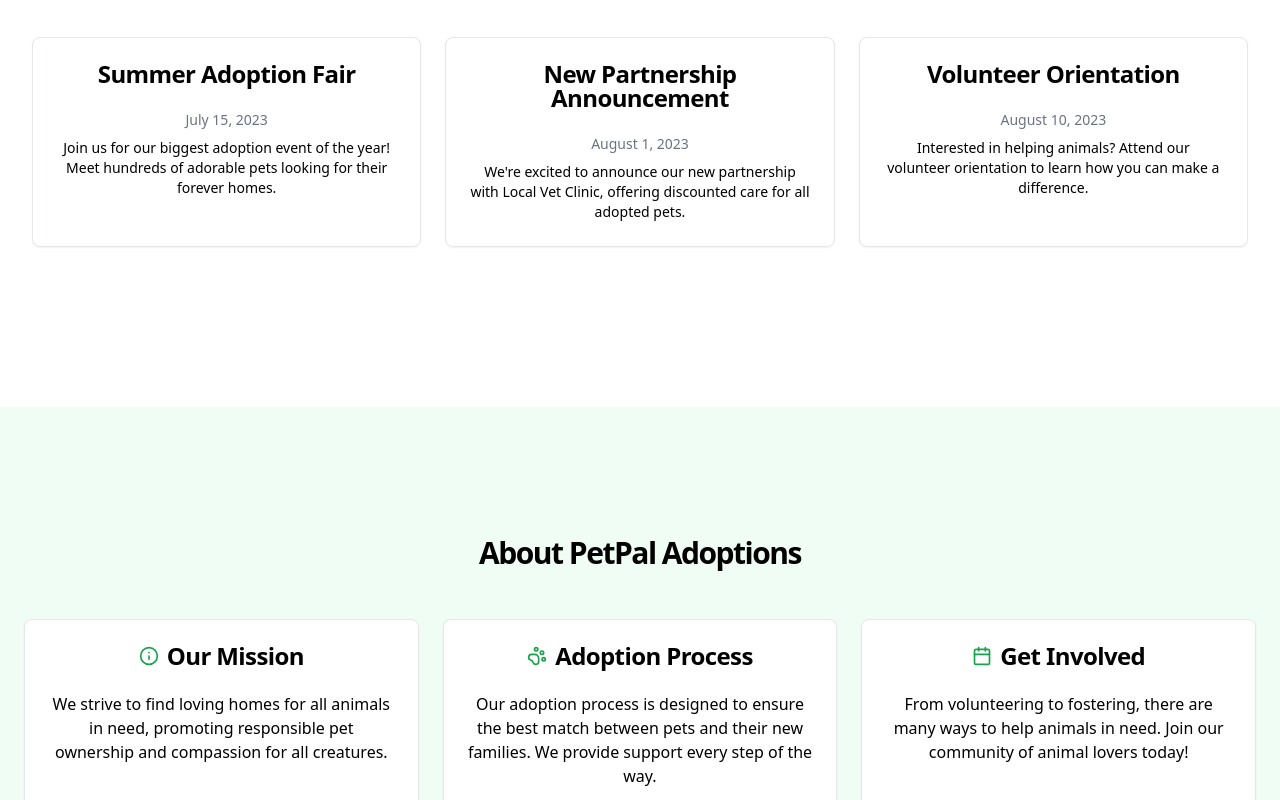
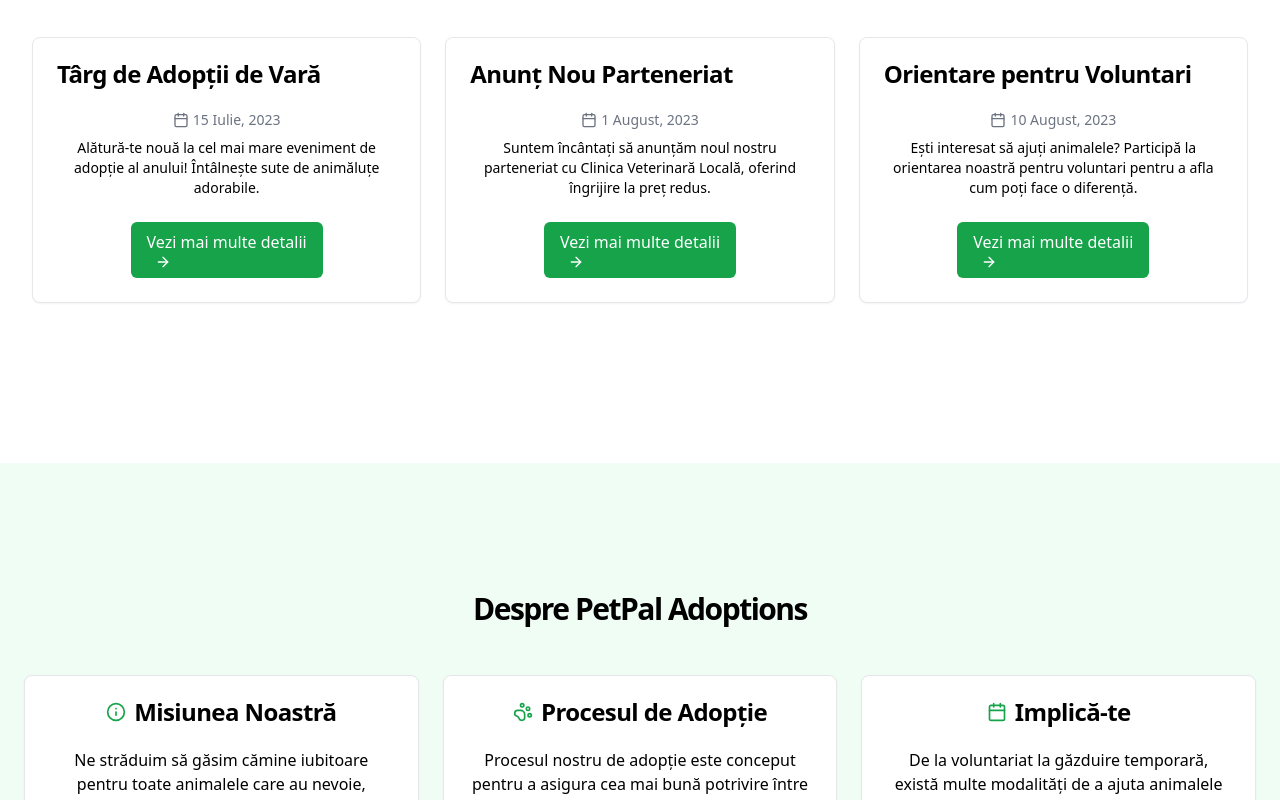
Before and after one commit to cristinaa-maria/smartPetAdoptionPlatform, a React (Create React App) app in the folder animals-shelter-app/: page /home in a window 1280 px wide. Shown: the part 580-1380 px from the top of the page. Built offline with nearby package versions, Linux system fonts and the light colour scheme.

Commit message:
Front end work

```diff
--- a/animals-shelter-app/src/components/community.js
+++ b/animals-shelter-app/src/components/community.js
@@ -1,4 +1,3 @@
-"use client"
 
 import { useState, useEffect, useRef } from "react"
 import { PawPrint, Heart, MessageCircle, Share2, LogOut, MoreVertical, Edit, Trash, Flag, X } from "lucide-react"
@@ -61,6 +60,36 @@
     )
 }
 
+// Post tag component
+const PostTag = ({ type }) => {
+    const tagStyles = {
+        eveniment: "bg-blue-100 text-blue-800",
+        voluntariat: "bg-green-100 text-green-800",
+        actualizare: "bg-amber-100 text-amber-800",
+    }
+
+    const style = tagStyles[type] || "bg-gray-100 text-gray-800"
+
+    return (
+        <span className={`text-xs font-medium px-2 py-1 rounded-full ${style}`}>
+      {type.charAt(0).toUpperCase() + type.slice(1)}
+    </span>
+    )
+}
+
+// Add this function after the PostTag component and before initialPosts
+const getPlaceholderByTag = (tag) => {
+    switch (tag) {
+        case "voluntariat":
+            return "Cu ce ai nevoie de ajutor azi?"
+        case "eveniment":
+            return "La ce evenimente ne invită animalutele azi?"
+        case "actualizare":
+        default:
+            return "Ce mai face animăluțul tău?"
+    }
+}
+
 const initialPosts = [
     {
         id: 1,
@@ -71,6 +100,7 @@
         comments: 3,
         timestamp: "2 hours ago",
         userId: "user123", // Adding a userId for testing
+        tag: "actualizare", // Adding a tag
     },
     {
         id: 2,
@@ -81,6 +111,7 @@
         comments: 2,
         timestamp: "5 hours ago",
         userId: "user456",
+        tag: "eveniment", // Adding a tag
     },
 ]
 
@@ -95,7 +126,7 @@
             return initialPosts
         }
     })
-    const [newPost, setNewPost] = useState({ content: "", image: "" })
+    const [newPost, setNewPost] = useState({ content: "", image: "", tag: "actualizare" })
     const [imagePreview, setImagePreview] = useState(null)
     const [currentUserId, setCurrentUserId] = useState("user123")
     const [currentUserName, setCurrentUserName] = useState("Nume generic")
@@ -105,15 +136,20 @@
     const [isEditDialogOpen, setIsEditDialogOpen] = useState(false)
     const [editedContent, setEditedContent] = useState("")
     const [editedImage, setEditedImage] = useState("")
+    const [editedTag, setEditedTag] = useState("")
     const [editImagePreview, setEditImagePreview] = useState(null)
     const [isReportDialogOpen, setIsReportDialogOpen] = useState(false)
     const [reportReason, setReportReason] = useState("")
     const [reportedPostId, setReportedPostId] = useState(null)
+    const [expandedImage, setExpandedImage] = useState(null)
 
     const fileInputRef = useRef(null)
     const editFileInputRef = useRef(null)
 
     const API_BASE_URL = "http://localhost:8083"
+
+    // Available tags
+    const availableTags = ["actualizare", "eveniment", "voluntariat"]
 
     // Save posts to localStorage whenever they change
     useEffect(() => {
@@ -252,9 +288,10 @@
                 comments: 0,
                 timestamp: "Just now",
                 userId: currentUserId,
+                tag: newPost.tag,
             }
             setPosts([post, ...posts])
-            setNewPost({ content: "", image: "" })
+            setNewPost({ content: "", image: "", tag: "actualizare" })
             setImagePreview(null)
             if (fileInputRef.current) {
                 fileInputRef.current.value = ""
@@ -270,6 +307,7 @@
         setEditingPost(post)
         setEditedContent(post.content)
         setEditedImage(post.image || "")
+        setEditedTag(post.tag || "actualizare")
         setEditImagePreview(post.image || null)
         setIsEditDialogOpen(true)
     }
@@ -283,6 +321,7 @@
                             ...post,
                             content: editedContent,
                             image: editedImage,
+                            tag: editedTag,
                             edited: true,
                         }
                         : post,
@@ -326,8 +365,8 @@
     }
 
     return (
-        <div className="min-h-screen bg-white-100">
-            <header className="border-b">
+        <div className="min-h-screen bg-gray-50">
+            <header className="border-b bg-white">
                 <div className="container flex h-16 items-center justify-between px-4">
                     <a href="/public" className="flex items-center gap-2">
                         <PawPrint className="h-6 w-6 text-green-600" />
@@ -362,7 +401,7 @@
                     </nav>
                 </div>
             </header>
-            <main className="container mx-auto py-8 px-4">
+            <main className="container mx-auto py-8 px-4 max-w-2xl">
                 {error && <div className="bg-red-100 border border-red-400 text-red-700 px-4 py-3 rounded mb-4">{error}</div>}
 
                 <div className="mb-8 bg-white rounded-lg shadow p-6">
@@ -371,11 +410,31 @@
 
                     <form onSubmit={handlePostSubmit}>
                         <Textarea
-                            placeholder="Ce mai face animăluțul tău?"
+                            placeholder={getPlaceholderByTag(newPost.tag)}
                             value={newPost.content}
                             onChange={(e) => setNewPost({ ...newPost, content: e.target.value })}
                             className="mb-4"
                         />
+
+                        <div className="mb-4">
+                            <Label htmlFor="post-tag" className="block mb-2">
+                                Tip postare
+                            </Label>
+                            <div className="flex gap-2 mb-4">
+                                {availableTags.map((tag) => (
+                                    <button
+                                        key={tag}
+                                        type="button"
+                                        className={`px-3 py-1 rounded-full text-sm ${
+                                            newPost.tag === tag ? "bg-green-600 text-white" : "bg-gray-200 text-gray-800 hover:bg-gray-300"
+                                        }`}
+                                        onClick={() => setNewPost({ ...newPost, tag })}
+                                    >
+                                        {tag.charAt(0).toUpperCase() + tag.slice(1)}
+                                    </button>
+                                ))}
+                            </div>
+                        </div>
 
                         <div className="mb-4">
                             <Label htmlFor="image-upload">Imagine</Label>
@@ -416,11 +475,14 @@
                 </div>
 
                 {posts.map((post) => (
-                    <div key={post.id} className="mb-6 bg-white rounded-lg shadow overflow-hidden">
+                    <div key={post.id} className="mb-4 bg-white rounded-lg shadow overflow-hidden">
                         <div className="p-4">
                             <div className="flex justify-between items-start mb-3">
                                 <div>
-                                    <h3 className="font-bold">{post.author}</h3>
+                                    <div className="flex items-center gap-2 mb-1">
+                                        <h3 className="font-bold">{post.author}</h3>
+                                        {post.tag && <PostTag type={post.tag} />}
+                                    </div>
                                     <p className="text-sm text-gray-500">
                                         {post.timestamp} {post.edited && <span className="italic">(editat)</span>}
                                     </p>
@@ -446,11 +508,18 @@
                                     </DropdownMenuItem>
                                 </CustomDropdownMenu>
                             </div>
-                            <p className="mb-4">{post.content}</p>
+                            <p className="mb-3">{post.content}</p>
                             {post.image && (
-                                <img src={post.image || "/placeholder.svg"} alt="Post" className="w-full rounded-lg mb-3" />
+                                <div className="mb-3 rounded-lg overflow-hidden" style={{ maxHeight: "350px" }}>
+                                    <img
+                                        src={post.image || "/placeholder.svg"}
+                                        alt="Post"
+                                        className="w-full h-full object-cover cursor-pointer"
+                                        onClick={() => setExpandedImage(post.image)}
+                                    />
+                                </div>
                             )}
-                            <div className="flex justify-between mt-4">
+                            <div className="flex justify-between mt-2 pt-2 border-t">
                                 <button
                                     className="flex items-center text-gray-700 hover:text-green-600"
                                     onClick={() => handleLike(post.id)}
@@ -495,11 +564,31 @@
                 }
             >
                 <Textarea
-                    placeholder="Ce mai face animăluțul tău?"
+                    placeholder={getPlaceholderByTag(editedTag)}
                     value={editedContent}
                     onChange={(e) => setEditedContent(e.target.value)}
                     className="mb-4"
                 />
+
+                <div className="mb-4">
+                    <Label htmlFor="edit-post-tag" className="block mb-2">
+                        Tip postare
+                    </Label>
+                    <div className="flex gap-2 mb-4">
+                        {availableTags.map((tag) => (
+                            <button
+                                key={tag}
+                                type="button"
+                                className={`px-3 py-1 rounded-full text-sm ${
+                                    editedTag === tag ? "bg-green-600 text-white" : "bg-gray-200 text-gray-800 hover:bg-gray-300"
+                                }`}
+                                onClick={() => setEditedTag(tag)}
+                            >
+                                {tag.charAt(0).toUpperCase() + tag.slice(1)}
+                            </button>
+                        ))}
+                    </div>
+                </div>
 
                 <div className="mb-4">
                     <Label htmlFor="edit-image-upload">Imagine</Label>
@@ -559,6 +648,28 @@
                     className="mb-4"
                 />
             </Dialog>
+
+            {/* Image Expanded View */}
+            {expandedImage && (
+                <div
+                    className="fixed inset-0 bg-black bg-opacity-80 flex items-center justify-center z-50"
+                    onClick={() => setExpandedImage(null)}
+                >
+                    <div className="relative max-w-4xl max-h-screen p-4">
+                        <button
+                            onClick={() => setExpandedImage(null)}
+                            className="absolute top-2 right-2 bg-black bg-opacity-50 rounded-full p-2 text-white hover:bg-opacity-70"
+                        >
+                            <X size={24} />
+                        </button>
+                        <img
+                            src={expandedImage || "/placeholder.svg"}
+                            alt="Expanded view"
+                            className="max-w-full max-h-[90vh] object-contain"
+                        />
+                    </div>
+                </div>
+            )}
         </div>
     )
 }
--- a/animals-shelter-app/src/components/home.js
+++ b/animals-shelter-app/src/components/home.js
@@ -1,8 +1,7 @@
-"use client"
 
 import Button from "./ui/Button"
-import { Card, CardContent, CardHeader, CardTitle } from "./ui/Card"
-import { PawPrint, Calendar, Info, LogOut } from "lucide-react"
+import { Card, CardContent, CardHeader, CardTitle, CardFooter } from "./ui/Card"
+import { PawPrint, Calendar, Info, LogOut, ArrowRight } from "lucide-react"
 
 export default function Homepage() {
     return (
@@ -33,7 +32,7 @@
                             className="flex items-center gap-1 text-sm font-medium text-red-600 hover:text-red-700 transition-colors ml-2"
                             onClick={() => {
                                 console.log("Logging out")
-                                window.location.href = "/login";
+                                window.location.href = "/login"
                             }}
                         >
                             <LogOut className="h-4 w-4" />
@@ -65,32 +64,48 @@
                         <div className="grid gap-6 md:grid-cols-2 lg:grid-cols-3">
                             {[
                                 {
-                                    title: "Summer Adoption Fair",
-                                    date: "July 15, 2023",
+                                    id: "event-1",
+                                    title: "Târg de Adopții de Vară",
+                                    date: "15 Iulie, 2023",
                                     description:
-                                        "Join us for our biggest adoption event of the year! Meet hundreds of adorable pets looking for their forever homes.",
+                                        "Alătură-te nouă la cel mai mare eveniment de adopție al anului! Întâlnește sute de animăluțe adorabile.",
                                 },
                                 {
-                                    title: "New Partnership Announcement",
-                                    date: "August 1, 2023",
+                                    id: "event-2",
+                                    title: "Anunț Nou Parteneriat",
+                                    date: "1 August, 2023",
                                     description:
-                                        "We're excited to announce our new partnership with Local Vet Clinic, offering discounted care for all adopted pets.",
+                                        "Suntem încântați să anunțăm noul nostru parteneriat cu Clinica Veterinară Locală, oferind îngrijire la preț redus.",
                                 },
                                 {
-                                    title: "Volunteer Orientation",
-                                    date: "August 10, 2023",
+                                    id: "event-3",
+                                    title: "Orientare pentru Voluntari",
+                                    date: "10 August, 2023",
                                     description:
-                                        "Interested in helping animals? Attend our volunteer orientation to learn how you can make a difference.",
+                                        "Ești interesat să ajuți animalele? Participă la orientarea noastră pentru voluntari pentru a afla cum poți face o diferență.",
                                 },
                             ].map((event, index) => (
-                                <Card key={index} className="text-center">
+                                <Card key={index} className="flex flex-col h-full">
                                     <CardHeader>
                                         <CardTitle>{event.title}</CardTitle>
                                     </CardHeader>
-                                    <CardContent className="text-center">
-                                        <p className="text-sm text-gray-500 mb-2">{event.date}</p>
+                                    <CardContent className="text-center flex-grow">
+                                        <p className="text-sm text-gray-500 mb-2 flex items-center justify-center">
+                                            <Calendar className="h-4 w-4 mr-1" />
+                                            {event.date}
+                                        </p>
                                         <p className="text-sm">{event.description}</p>
                                     </CardContent>
+                                    <CardFooter className="pt-0 flex justify-center">
+                                        <Button
+                                            variant="outline"
+                                            className="text-green-600 hover:text-green-700 hover:bg-green-50 border-green-200"
+                                            onClick={() => (window.location.href = `/events/${event.id}`)}
+                                        >
+                                            Vezi mai multe detalii
+                                            <ArrowRight className="h-4 w-4 ml-2" />
+                                        </Button>
+                                    </CardFooter>
                                 </Card>
                             ))}
                         </div>
@@ -98,19 +113,19 @@
                 </section>
                 <section className="w-full py-12 md:py-24 lg:py-32 bg-green-50 flex items-center justify-center">
                     <div className="container px-4 md:px-6">
-                        <h2 className="text-3xl font-bold tracking-tighter text-center mb-12">About PetPal Adoptions</h2>
+                        <h2 className="text-3xl font-bold tracking-tighter text-center mb-12">Despre PetPal Adoptions</h2>
                         <div className="grid gap-6 md:grid-cols-2 lg:grid-cols-3">
                             <Card className="text-center">
                                 <CardHeader>
                                     <CardTitle className="flex items-center gap-2 justify-center">
                                         <Info className="h-5 w-5 text-green-600" />
-                                        Our Mission
+                                        Misiunea Noastră
                                     </CardTitle>
                                 </CardHeader>
                                 <CardContent className="text-center">
                                     <p>
-                                        We strive to find loving homes for all animals in need, promoting responsible pet ownership and
-                                        compassion for all creatures.
+                                        Ne străduim să găsim cămine iubitoare pentru toate animalele care au nevoie, promovând deținerea
+                                        responsabilă de animale de companie și compasiunea pentru toate creaturile.
                                     </p>
                                 </CardContent>
                             </Card>
@@ -118,13 +133,13 @@
                                 <CardHeader>
                                     <CardTitle className="flex items-center gap-2 justify-center">
                                         <PawPrint className="h-5 w-5 text-green-600" />
-                                        Adoption Process
+                                        Procesul de Adopție
                                     </CardTitle>
                                 </CardHeader>
                                 <CardContent className="text-center">
                                     <p>
-                                        Our adoption process is designed to ensure the best match between pets and their new families. We
-                                        provide support every step of the way.
+                                        Procesul nostru de adopție este conceput pentru a asigura cea mai bună potrivire între animale și
+                                        noile lor familii. Oferim sprijin la fiecare pas.
                                     </p>
                                 </CardContent>
                             </Card>
@@ -132,13 +147,13 @@
                                 <CardHeader>
                                     <CardTitle className="flex items-center gap-2 justify-center">
                                         <Calendar className="h-5 w-5 text-green-600" />
-                                        Get Involved
+                                        Implică-te
                                     </CardTitle>
                                 </CardHeader>
                                 <CardContent className="text-center">
                                     <p>
-                                        From volunteering to fostering, there are many ways to help animals in need. Join our community of
-                                        animal lovers today!
+                                        De la voluntariat la găzduire temporară, există multe modalități de a ajuta animalele în nevoie.
+                                        Alătură-te comunității noastre de iubitori de animale astăzi!
                                     </p>
                                 </CardContent>
                             </Card>
@@ -153,14 +168,14 @@
                             <PawPrint className="h-6 w-6" />
                             <span>PetPal Adoptions</span>
                         </a>
-                        <p className="text-sm text-gray-500 md:text-base">© 2023 PetPal Adoptions. All rights reserved.</p>
+                        <p className="text-sm text-gray-500 md:text-base">© 2023 PetPal Adoptions. Toate drepturile rezervate.</p>
                     </div>
                     <nav className="flex gap-4 md:gap-6 justify-center">
                         <a className="text-sm font-medium hover:underline underline-offset-4" href="#">
-                            Terms
+                            Termeni
                         </a>
                         <a className="text-sm font-medium hover:underline underline-offset-4" href="#">
-                            Privacy
+                            Confidențialitate
                         </a>
                     </nav>
                 </div>
```
